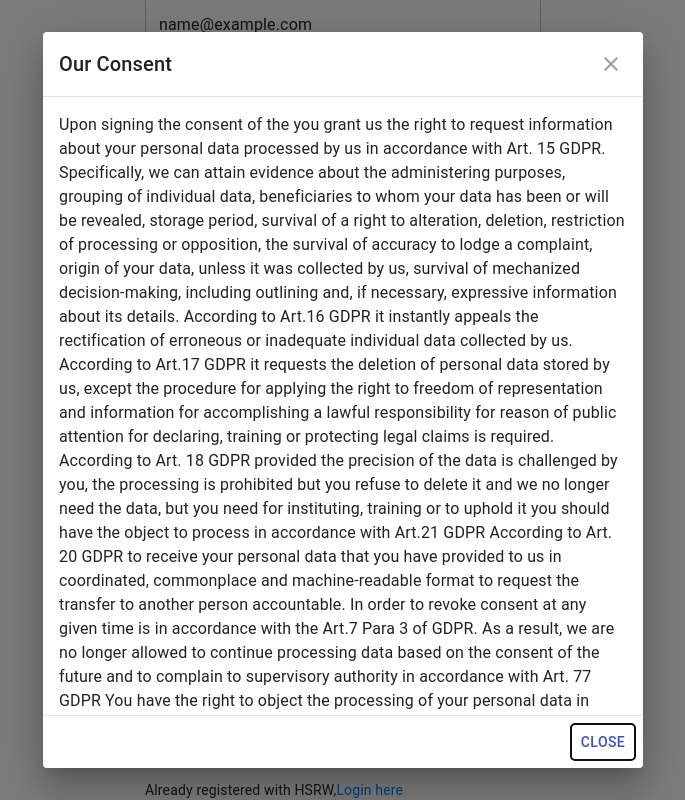
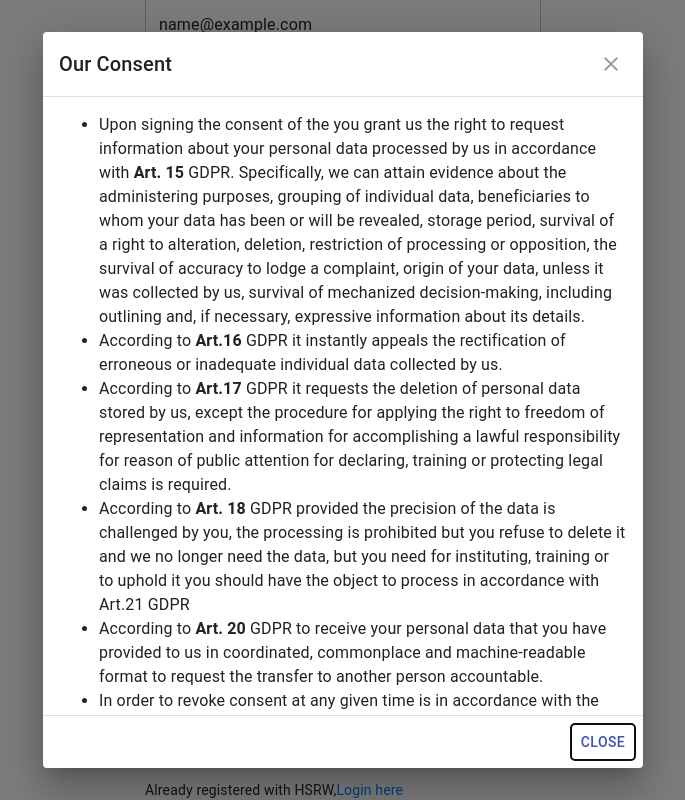
Before and after one commit to adityaghag/GDPRInHeathCare, a React (Create React App) app in the folder frontend/: page /register in a window 1280 px wide. Both pictures are taken after typing "Sample", "Sample", "2020-01-15", "name@example.com", "Sample", "Sample" into the empty fields and a click on the button "Read our Consent". Shown: the part 316-1116 px from the top of the page, without its empty margins (297-982 px from the left). Built offline with nearby package versions, Linux system fonts and the light colour scheme; no server answers.

Commit message:
consent with bullet points

```diff
--- a/frontend/src/component/registeration and login/patient/Consent.js
+++ b/frontend/src/component/registeration and login/patient/Consent.js
@@ -76,14 +76,22 @@ export default function Consent() {
         </DialogTitle>
                 <DialogContent dividers>
                     <Typography gutterBottom>
-                    Upon signing the consent of the you grant us the right to request information about your personal data processed by us in accordance with Art. 15 GDPR. Specifically, we can attain evidence about the administering purposes, grouping of individual data, beneficiaries to whom your data has been or will be revealed, storage period, survival of a right to alteration, deletion, restriction of processing or opposition, the survival of accuracy to lodge a complaint, origin of your data, unless it was collected by us, survival of mechanized decision-making, including outlining and, if necessary, expressive information about its details.
-According to Art.16 GDPR it instantly appeals the rectification of erroneous or inadequate individual data collected by us.
-According to Art.17 GDPR it requests the deletion of personal data stored by us, except the procedure for applying the right to freedom of representation and information for accomplishing a lawful responsibility for reason of public attention for declaring, training or protecting legal claims is required.
-According to Art. 18 GDPR provided the precision of the data is challenged by you, the processing is prohibited but you refuse to delete it and we no longer need the data, but you need for instituting, training or to uphold it you should have the object to process in accordance with Art.21 GDPR
-According to Art. 20 GDPR to receive your personal data that you have provided to us in coordinated, commonplace and machine-readable format to request the transfer to another person accountable.
-In order to revoke consent at any given time is in accordance with the Art.7 Para 3 of GDPR. As a result, we are no longer allowed to continue processing data based on the consent of the future and to complain to supervisory authority in accordance with Art. 77 GDPR
-You have the right to object the processing of your personal data in accordance with Art.21 GDPR provided there are reason for this arising from particular situation or the objection is directed against advertising. In the latter case you have the general right to object which will implement without specifying a situation. If you would like to exercise your right of withdrawal or objection.
-We take necessary technical and organizational security measures to protect personal data from loss and misuse. In this way your data is stored in a secure operating environment that is not access to the public. In some situation your personal data is encrypted, this means that communication between your computer and our servers takes place using a recognized encryption process if your browser supports TLS.
+                        <ul>
+                            <li>Upon signing the consent of the you grant us the right to request information about your personal data processed by us in accordance with <b>Art. 15</b> GDPR. Specifically, we can attain evidence about the administering purposes, grouping of individual data, beneficiaries to whom your data has been or will be revealed, storage period, survival of a right to alteration, deletion, restriction of processing or opposition, the survival of accuracy to lodge a complaint, origin of your data, unless it was collected by us, survival of mechanized decision-making, including outlining and, if necessary, expressive information about its details.</li>
+                            <li>According to <b>Art.16</b> GDPR it instantly appeals the rectification of erroneous or inadequate individual data collected by us.</li>
+                            <li>According to <b>Art.17</b> GDPR it requests the deletion of personal data stored by us, except the procedure for applying the right to freedom of representation and information for accomplishing a lawful responsibility for reason of public attention for declaring, training or protecting legal claims is required.</li>
+                            <li>According to <b>Art. 18</b> GDPR provided the precision of the data is challenged by you, the processing is prohibited but you refuse to delete it and we no longer need the data, but you need for instituting, training or to uphold it you should have the object to process in accordance with Art.21 GDPR</li>
+                            <li>According to <b>Art. 20</b> GDPR to receive your personal data that you have provided to us in coordinated, commonplace and machine-readable format to request the transfer to another person accountable.</li>
+                            <li>In order to revoke consent at any given time is in accordance with the <b>Art.7 Para 3</b> of GDPR. As a result, we are no longer allowed to continue processing data based on the consent of the future and to complain to supervisory authority in accordance with <b>Art. 77</b> GDPR</li>
+                            <li>You have the right to object the processing of your personal data in accordance with <b>Art.21</b> GDPR provided there are reason for this arising from particular situation or the objection is directed against advertising. In the latter case you have the general right to object which will implement without specifying a situation. If you would like to exercise your right of withdrawal or objection.</li>
+                            <li>We take necessary technical and organizational security measures to protect personal data from loss and misuse. In this way your data is stored in a secure operating environment that is not access to the public. In some situation your personal data is encrypted, this means that communication between your computer and our servers takes place using a recognized encryption process if your browser supports TLS.</li>
+                        </ul>
+
+
+
+
+
+
 
           </Typography>
                 </DialogContent>
```
